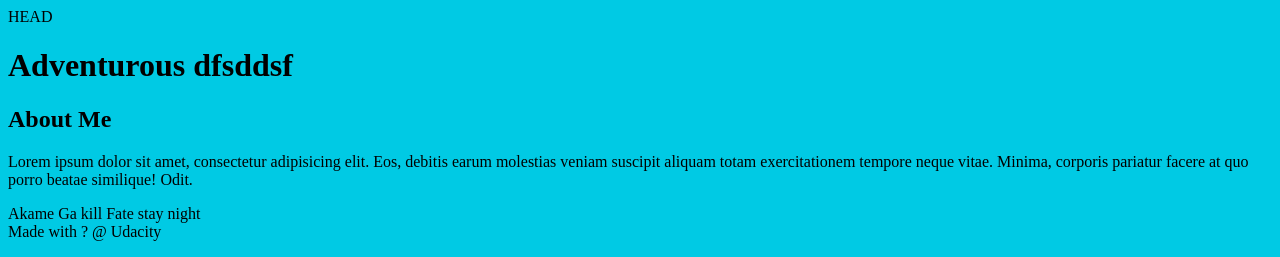
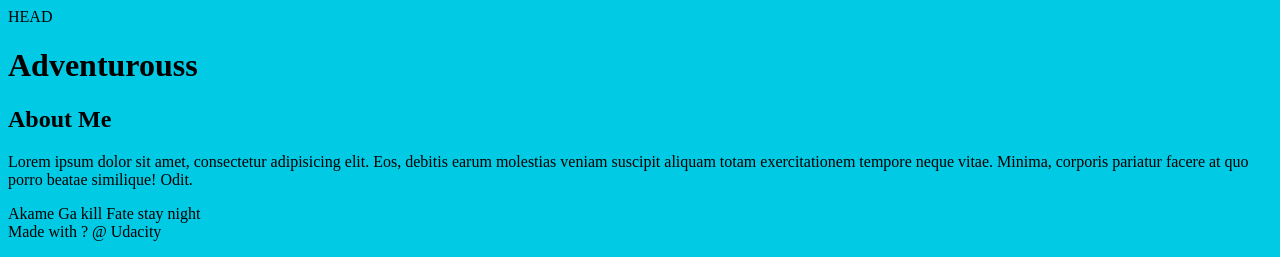
Before and after one commit to sahiltakkar26199/reflections, a plain HTML site: page Index.html in a window 1280 px wide. Shown: the top 257 px of the page. Drawn offline with Linux system fonts and the light colour scheme.

Commit message:
Revert "Commit"
This reverts commit bc150311363d27497eb05d6f71227464d9877a6d.

     Notepad edit

```diff
--- a/Index.html
+++ b/Index.html
@@ -13,7 +13,7 @@
  HEAD
 
 
-        <h1>Adventurous dfsddsf</h1>
+        <h1>Adventurouss</h1>
 
 
     </header>
```
